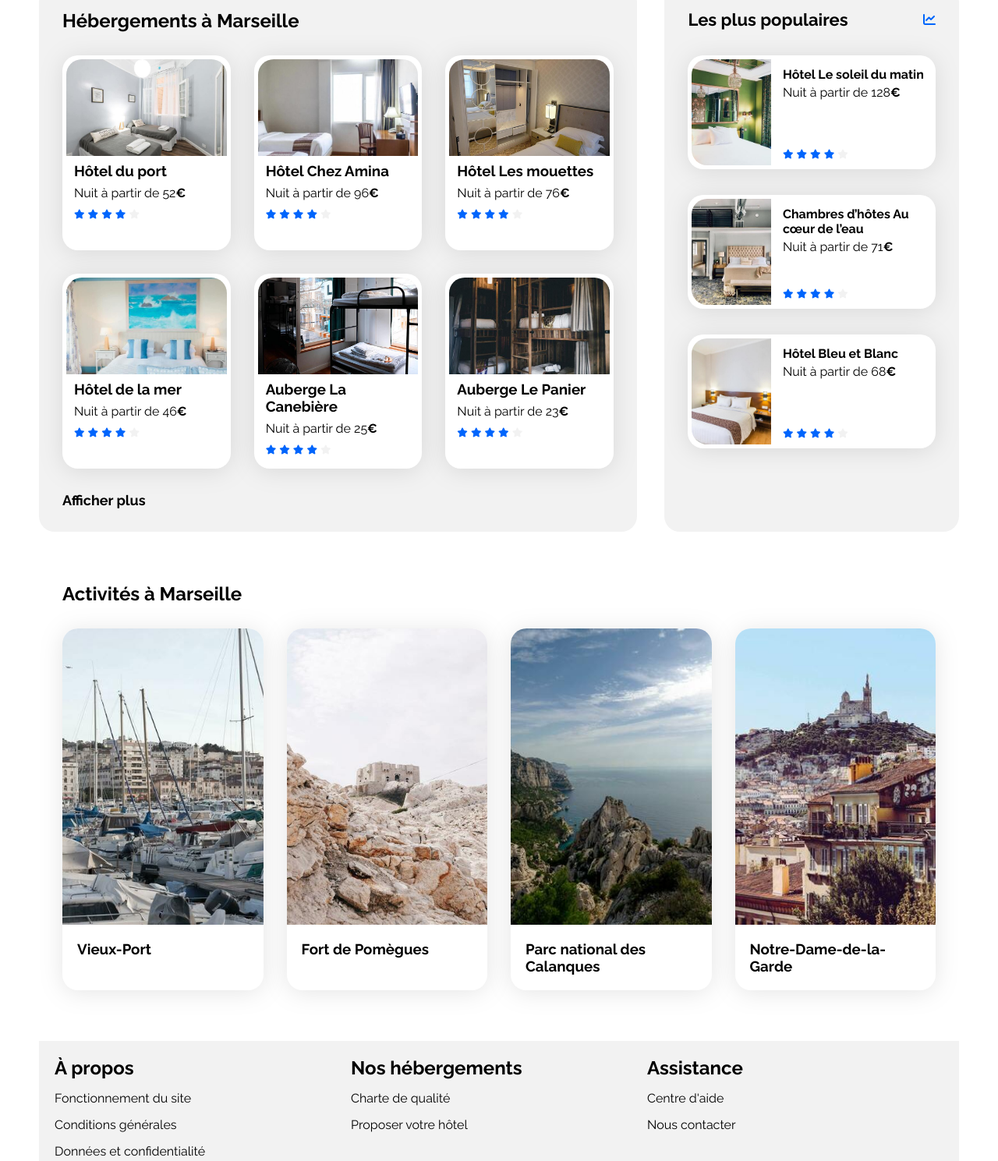
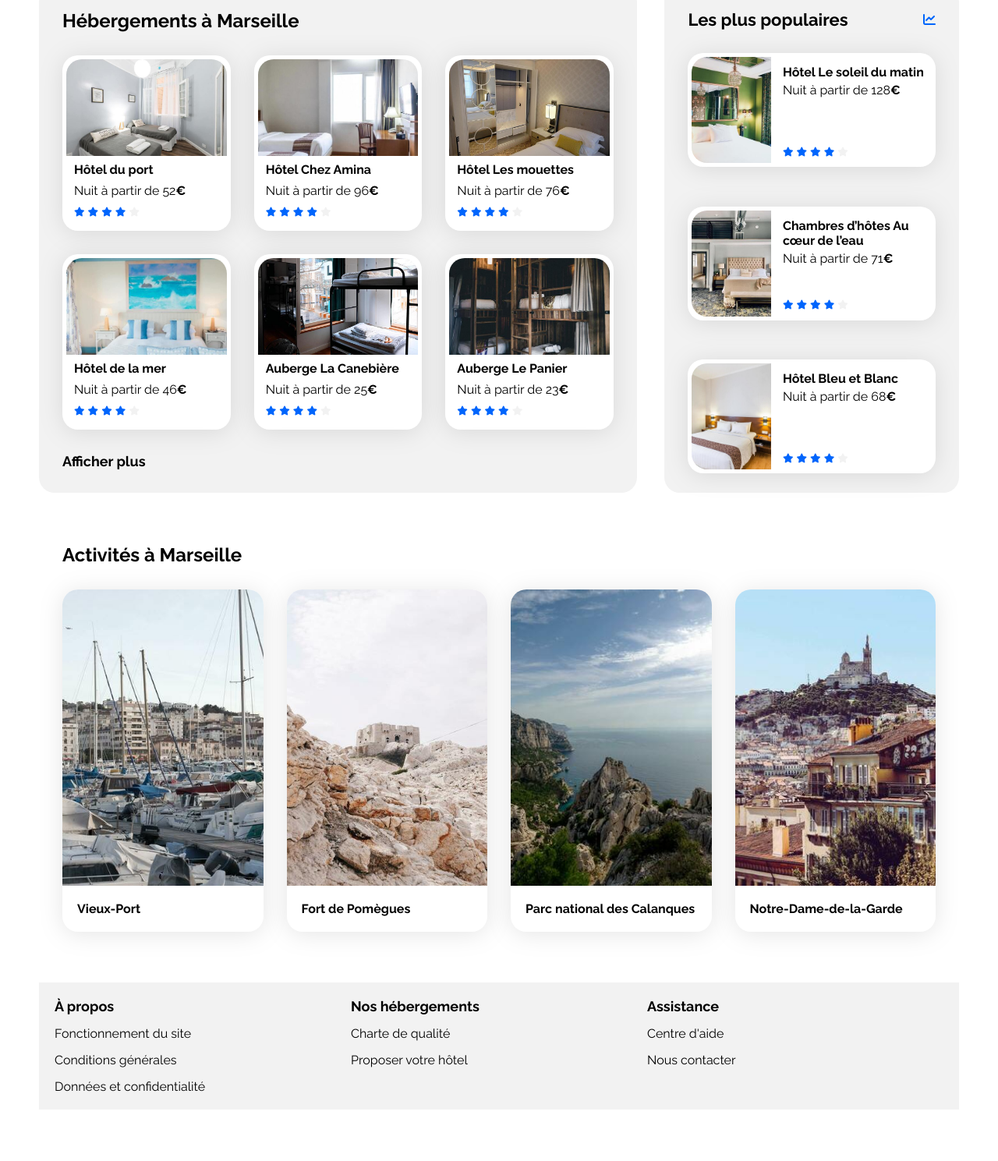
Before and after one commit to LPHoekstra/booki-starter-code-master, a plain HTML site: page index.html in a window 1280 px wide. Shown: the part 452-1941 px from the top of the page at 78% size. After the commit the page ends 1875 px from the top, so only its background shows below. Drawn offline with Linux system fonts and the light colour scheme.

Commit message:
media queries for tablets fix some title h3 font-size fix populaire-cards for better sizing

```diff
--- a/css/style.css
+++ b/css/style.css
@@ -155,7 +155,8 @@ a {
     cursor: pointer;
 }
 
-.filter {
+.filter,
+.filter--btn-contenair {
     display: flex;
     gap: 15px;
     align-items: center;
@@ -248,6 +249,10 @@ a {
     padding: 8px 10px 10px 10px;
 }
 
+.hebergements-cards-content--title {
+    font-size: 16px;
+}
+
 .show-more {
     font-weight: bold;
     font-size: 18px;
@@ -283,9 +288,19 @@ a {
     align-items: center;
 }
 
+.populaires-cards {
+    margin-top: 30px;
+    display: flex;
+    flex-direction: column;
+    height: 100%;
+}
+
+.populaires-cards a {
+    flex: 1;
+}
+
 .populaires-cards .card {
     display: flex;
-    margin-top: 33px;
 }
 
 .populaires-cards img {
@@ -347,7 +362,10 @@ a {
 
 .activities-card--content {
     font-weight: bold;
-    padding: 20px 19px 20px 19px;
+    padding: 20px 19px;
+    font-size: 16px;
+    margin-top: auto;
+    margin-bottom: auto;
 }
 
 /**** footer ****/
@@ -366,6 +384,10 @@ a {
     align-items: flex-start;
 }
 
+.footer--title {
+    font-size: 18px;
+}
+
 .footer--info a:hover {
     text-decoration: solid underline 1px;
 }
@@ -376,6 +398,12 @@ a {
 /****** Media queries ***********/
 /* Medium devices (tablets, less/equal than 1024px) */
 @media (max-width: 1024px) {
+    .filter {
+        flex-direction: column;
+        align-items: flex-start;
+        gap: 20px;
+    }
+
     .hebergements-and-populaires {
         flex-direction: column;
     }
@@ -393,10 +421,12 @@ a {
         display: flex;
         flex-direction: row;
         justify-content: space-between;
+        gap: 20px;
+        margin-top: 20px;
     }
 
     .populaires-cards a {
-        width: 30%;
+        flex: 1;
     }
 
     .populaires-cards .card-title {
@@ -406,6 +436,16 @@ a {
     .populaires-cards .card-subtitle {
         font-size: 13px;
     }
+
+    /**** activities ****/
+
+    .activities-card--img {
+        height: 200px;
+    }
+
+    .activities-card--content {
+        padding: 16px 19px;
+    }
 }
 
 /* Small devices (phones, less than 768px) */
--- a/index.html
+++ b/index.html
@@ -38,6 +38,7 @@
                 </form>
                 <article class="filter">
                     <h3>Filtres</h3>
+                    <div class="filter--btn-contenair">
                         <button class="filter--btn">
                             <img src="./images/svg/price.svg" alt="billet" class="filter--img">
                             <span>Économique</span>
@@ -54,6 +55,7 @@
                             <img src="./images/svg/fire.svg" alt="feu" class="filter--img">
                             <span>Nos pépites</span>
                         </button>
+                    </div>
                 </article>
                 <div class="info-div">
                     <img src="./images/svg/info.svg" alt="info" class="info-div--info-icon">
@@ -69,7 +71,7 @@
                             <img src="./images/hebergements/fred-kleber.jpg" alt="Image de la chambre d'hôtel montrant les deux lits"
                                 class="hebergements-cards--img">
                             <div class="hebergements-cards-content">
-                                <h3>Hôtel du port</h3>
+                                <h3 class="hebergements-cards-content--title">Hôtel du port</h3>
                                 <p>Nuit à partir de 52<span class="euro">€</span></p>
                                 <div class="card-rating">
                                     <i class="fa-xs fa-solid fa-star" aria-hidden="true"></i>
@@ -85,7 +87,7 @@
                             <img src="./images/hebergements/febrian-zakaria.jpg" alt="Image de la chambre d'hôtel montrant les deux lits"
                                 class="hebergements-cards--img">
                             <div class="hebergements-cards-content">
-                                <h3>Hôtel Chez Amina</h3>
+                                <h3 class="hebergements-cards-content--title">Hôtel Chez Amina</h3>
                                 <p>Nuit à partir de 96<span class="euro">€</span></p>
                                 <div class="card-rating">
                                     <i class="fa-xs fa-solid fa-star" aria-hidden="true"></i>
@@ -101,7 +103,7 @@
                             <img src="./images/hebergements/reisetopia.jpg" alt="Image de la chambre d'hôtel montrant un lit"
                                 class="hebergements-cards--img">
                             <div class="hebergements-cards-content">
-                                <h3>Hôtel Les mouettes</h3>
+                                <h3 class="hebergements-cards-content--title">Hôtel Les mouettes</h3>
                                 <p>Nuit à partir de 76<span class="euro">€</span></p>
                                 <div class="card-rating">
                                     <i class="fa-xs fa-solid fa-star" aria-hidden="true"></i>
@@ -117,7 +119,7 @@
                             <img src="./images/hebergements/annie-spratt.jpg" alt="Image de la chambre d'hôtel montrant un lit"
                                 class="hebergements-cards--img">
                             <div class="hebergements-cards-content">
-                                <h3>Hôtel de la mer</h3>
+                                <h3 class="hebergements-cards-content--title">Hôtel de la mer</h3>
                                 <p>Nuit à partir de 46<span class="euro">€</span></p>
                                 <div class="card-rating">
                                     <i class="fa-xs fa-solid fa-star" aria-hidden="true"></i>
@@ -133,7 +135,7 @@
                             <img src="./images/hebergements/marcus-loke.jpg" alt="Image de la chambre d'hôtel montrant un lit superposé"
                                 class="hebergements-cards--img">
                             <div class="hebergements-cards-content">
-                                <h3>Auberge La Canebière</h3>
+                                <h3 class="hebergements-cards-content--title">Auberge La Canebière</h3>
                                 <p>Nuit à partir de 25<span class="euro">€</span></p>
                                 <div class="card-rating">
                                     <i class="fa-xs fa-solid fa-star" aria-hidden="true"></i>
@@ -149,7 +151,7 @@
                             <img src="./images/hebergements/nicate-lee.jpg" alt="Image de la chambre d'hôtel montrant des lits superposés"
                                 class="hebergements-cards--img">
                             <div class="hebergements-cards-content">
-                                <h3>Auberge Le Panier</h3>
+                                <h3 class="hebergements-cards-content--title">Auberge Le Panier</h3>
                                 <p>Nuit à partir de 23<span class="euro">€</span></p>
                                 <div class="card-rating">
                                     <i class="fa-xs fa-solid fa-star" aria-hidden="true"></i>
@@ -260,18 +262,18 @@
 
         <footer class="footer">
             <article class="footer--info">
-                <h2>À propos</h2>
+                <h2 class="footer--title">À propos</h2>
                 <a href="#">Fonctionnement du site</a>
                 <a href="#">Conditions générales</a>
                 <a href="#">Données et confidentialité</a>
             </article>
             <article class="footer--info">
-                <h2>Nos hébergements</h2>
+                <h2 class="footer--title">Nos hébergements</h2>
                 <a href="#">Charte de qualité</a>
                 <a href="#">Proposer votre hôtel</a>
             </article>
             <article class="footer--info">
-                <h2>Assistance</h2>
+                <h2 class="footer--title">Assistance</h2>
                 <a href="#">Centre d'aide</a>
                 <a href="#">Nous contacter</a>
             </article>
```
Lines whose indentation alone changed are shown as unchanged.
